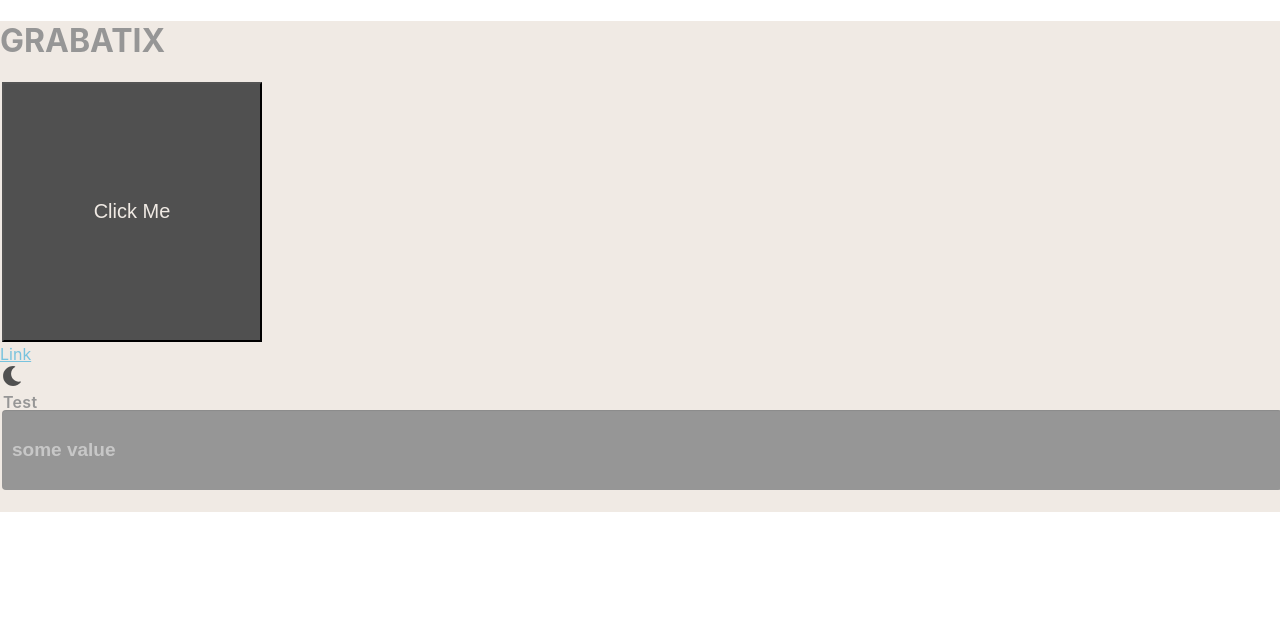
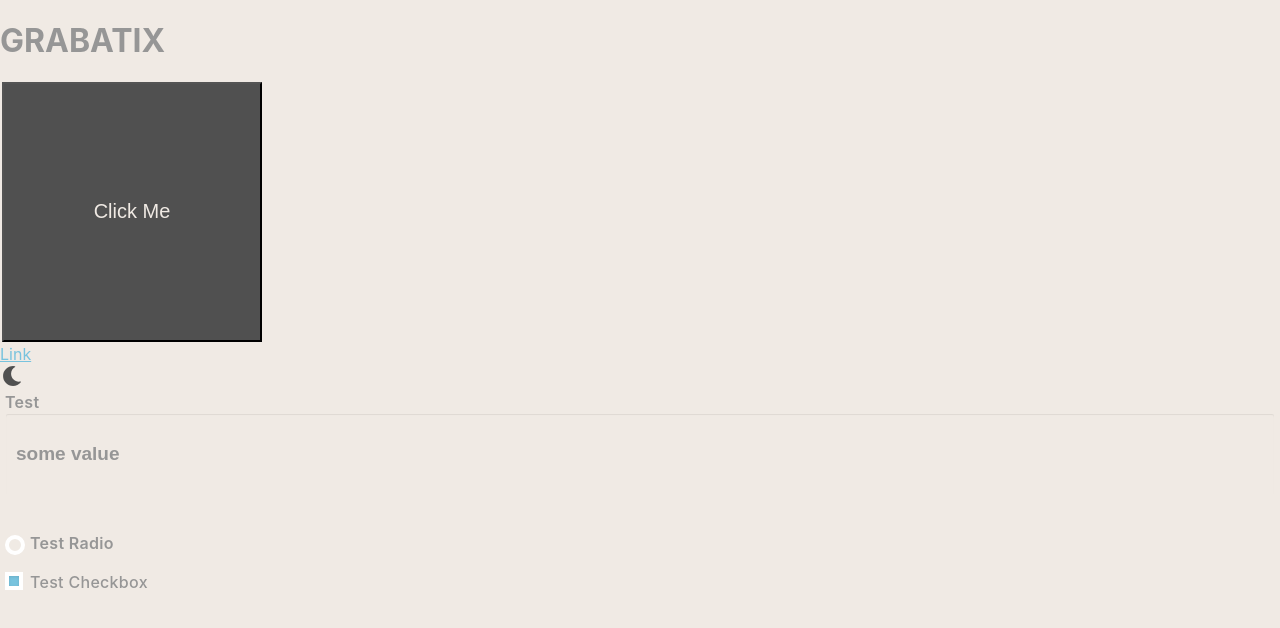
Before and after one commit to grabatix/grabatix, a React (Create React App) app in the folder grabatix-client/: page / in a window 1280 px wide. Shown: the top 628 px of the page. Built offline with nearby package versions, Linux system fonts and the light colour scheme.

Commit message:
added styles for additional form elements

```diff
--- a/grabatix-client/package.json
+++ b/grabatix-client/package.json
@@ -9,10 +9,10 @@
     "@testing-library/react": "^9.3.2",
     "@testing-library/user-event": "^7.1.2",
     "core-js": "^3.6.2",
-    "normalize.css": "^8.0.1",
     "qrcode.react": "^1.0.0",
     "raf": "^3.4.1",
     "react": "^16.12.0",
+    "react-app-polyfill": "^1.0.5",
     "react-aria-live": "^2.0.5",
     "react-dom": "^16.12.0",
     "react-icons": "^3.8.0",
--- a/grabatix-client/src/App.js
+++ b/grabatix-client/src/App.js
@@ -34,11 +34,33 @@ function App() {
         >
           {theme === "dark" ? <FaSun /> : <FaMoon />}
         </div>
-        <div style={{display: 'flex'}}>
-        <div className="form-group">
-          <label htmlFor="test">Test</label>
-          <input type="text" name="test" placeholder="some value" defaultValue="" disabled/>
+        <div style={{display: 'flex', flexDirection: 'row'}}>
+          <div className="form-group">
+            <label htmlFor="test">Test</label>
+            <input type="text" name="test" placeholder="some value" defaultValue=""/>
+          </div>
         </div>
+        <div className="radio-group">
+          <input
+            name={`test-radio`}
+            id={`test-radio`}
+            type="radio"
+            checked={false}
+            onChange={()=>{}}
+            className=""
+          />
+          <label htmlFor={`test-radio`}>{`Test Radio`}</label>
+        </div>
+        <div className="checkbox-group">
+          <input
+            type="checkbox"
+            id={'checkbox-test'}
+            name={'checkbox-test'}
+            checked={true}
+            onChange={()=>{}}
+            className=""
+          />
+			    <label htmlFor={'checkbox-test'}>{`Test Checkbox`}</label>
         </div>
       </div>
     </div>
--- a/grabatix-client/src/index.css
+++ b/grabatix-client/src/index.css
@@ -1,3 +1,19 @@
+@import-normalize; /* bring in normalize.css styles */
+/* rest of app styles */
+* {
+  box-sizing: border-box;
+}
+
+*:focus {
+  outline-offset: 2px;
+  outline: 2px solid var(--hoverAccent);
+}
+
+html {
+  width: 100vw;
+  min-height: 100vh;
+}
+
 body {
   margin: 0;
   font-family: -apple-system, BlinkMacSystemFont, 'Segoe UI', 'Roboto', 'Oxygen',
@@ -6,6 +22,7 @@ body {
   -webkit-font-smoothing: antialiased;
   -moz-osx-font-smoothing: grayscale;
   transition: color 250ms ease-in-out, background-color 250ms ease-in-out;
+  background-color: var(--bg);
 }
 
 code {
@@ -29,6 +46,8 @@ div.site-content.secondary {
   color: var(--colorSecondary);
 }
 
+/** THEME VARIABLES **/
+
 body.light {
   --bg: #f0eae4;
   --bgDark: #505050;
@@ -42,7 +61,7 @@ body.light {
   --btnBorderColor: #f0eae4;
   --inputBackgroundColor: #f0eae4;
   --inputBorderColor: #fff;
-  --inputBorderRadius: 4px;
+  --inputBorderRadius: 2px;
   --inputBorderWidth: 5px;
   --inputColor: #505050;
   --inputHoverBorderColor: #fff;
@@ -83,20 +102,20 @@ body.dark {
   --btnHoverColor: #333;
   --btnHoverBgColor: #80a2af;
   --btnBorderColor: #eeeae6;
-  --inputBackgroundColor: #eeeae6;
+  --inputBackgroundColor: #d0d0d0;
   --inputBorderColor: #eee;
-  --inputBorderRadius: 4px;
+  --inputBorderRadius: 2px;
   --inputBorderWidth: 5px;
-  --inputColor: #d0d0d0;
+  --inputColor: #1e1e1e;
   --inputHoverBorderColor: #999;
   --inputHoverBorderWidth: 5px;
   --inputHoverBoxShadow: inset 1px 1px rgba(255, 255, 255, 0.0375),
     0 0 8px #919191;
-  --inputHoverBackgroundColor: #1e1e1e;
+  --inputHoverBackgroundColor: #eeeae6;
   --inputErrorColor: #925e68;
   --inputErrorBorderWidth: 5px;
-  --inputPlaceholderColor: #747474;
-  --labelColor: #747474;
+  --inputPlaceholderColor: #333;
+  --labelColor: #d0d0d0;
   --labelFontWeight: 600;
   --labelOpacity: 1;
   --labelTextTransform: none;
@@ -112,6 +131,8 @@ body.dark {
   --red: #ba9d97;
   --green: #97b490;
 }
+
+/*** END THEME VARIABLES ***/
 
 h1,
 h2,
@@ -131,6 +152,8 @@ a:hover {
   color: var(--hoverAccent);
 }
 
+/*** BUTTONS ***/
+
 button {
   cursor: pointer;
   display: flex;
@@ -149,11 +172,7 @@ button {
   height:20px;
   font-size:20px;
   margin: 2px;
-}
-
-button:focus, a:focus, .dark-switcher:focus, input:focus, select:focus, textarea:focus {
-  outline-offset: 2px;
-  outline: 2px solid var(--hoverAccent);
+  cursor: pointer;
 }
 
 button.secondary, button.disabled {
@@ -200,11 +219,14 @@ button.box.light.selected, button.box.dark.selected, button:hover, button:active
   background: var(--btnBgColor);
   color: var(--btnColor);
 }
+/*** END BUTTONS ***/
 
+/*** FORM GROUP ***/
 .form-group {
   position: relative;
   margin-bottom: 20px;
   margin-top: 20px;
+  padding: 4px;
   flex: 1 1 auto;
   width: 0;
   box-sizing: border-box;
@@ -258,7 +280,7 @@ label {
   position: absolute;
   opacity: var(--labelOpacity);
   bottom: calc(100% - 4px);
-  left: 3px;
+  left: 5px;
   transition: opacity 150ms ease-in-out;
   text-transform: var(--labelTextTransform);
 }
@@ -276,7 +298,7 @@ textarea {
   font-weight: 600;
   height: 80px;
   display: block;
-  width: 100%;
+  width: calc(100% - 4px);
   margin:2px;
   padding: 0 10px;
   line-height: 80px !important;
@@ -390,3 +412,187 @@ input.validated, select.validated, textarea.validated{
     width: 100%;
   }
 }
+
+/*** END FORM GROUP ***/
+
+/*** CUSTOM RADIO BUTTONS ***/
+div.radio-group {
+  display: flex;
+  flex-direction: row;
+  align-items: center;
+  box-sizing: border-box;
+  padding: 4px 5px;
+  height: 48px;
+  position: relative;
+}
+input[type="radio"] {
+  box-sizing: border-box;
+  position: absolute;
+  opacity: 0;
+  height: auto;
+  margin: 0;
+  -ms-filter: "progid:DXImageTransform.Microsoft.Alpha(Opacity=0)";
+}
+input[type="radio"] + label {
+  box-sizing: border-box;
+  font-size: 16px;
+  font-weight: 600;
+  bottom: unset;
+  left: unset;
+}
+input[type="radio"] + label.Visa,
+input[type="radio"] + label.MasterCard,
+input[type="radio"] + label.AmericanExpress,
+input[type="radio"] + label.Discover {
+  box-sizing: border-box;
+  font-size: 40px;
+  font-weight: 600;
+  display: flex;
+  align-items: center;
+}
+input[type="radio"] + label.Visa {
+  color: #172274;
+}
+input[type="radio"] + label.MasterCard {
+  color: #ea001b;
+}
+input[type="radio"] + label.AmericanExpress {
+  color: #2e78bf;
+}
+input[type="radio"] + label.Discover {
+  color: #f58220;
+}
+input[type="radio"] + label:before {
+  content: "";
+  background: transparent;
+  box-sizing: border-box;
+  border-radius: 100%;
+  border: 4px solid var(--inputBorderColor);
+  display: inline-block;
+  width: 20px;
+  height: 20px;
+  position: relative;
+  margin-right: 5px;
+  vertical-align: middle;
+  cursor: pointer;
+  text-align: center;
+  transition: all 200ms ease;
+}
+input[type="radio"]:checked + label:before {
+  background-color: var(--bgAccent);
+  box-sizing: border-box;
+}
+input[type="radio"]:hover + label:before {
+  outline: none;
+  border-color: var(--labelColor);
+  box-sizing: border-box;
+}
+input[type="radio"]:focus + label {
+  outline-offset: 2px;
+  outline: 2px solid var(--hoverAccent);
+}
+input[type="radio"]:disabled + label {
+  color: var(--lightGrey);
+}
+input[type="radio"]:disabled + label:before {
+  border-color: var(--lightGrey);
+  box-sizing: border-box;
+}
+input[type="radio"].error + label, input[type="radio"]:invalid + label {
+  color: var(--inputErrorColor);
+}
+input[type="radio"].error + label:before, input[type="radio"]:invalid + label:before {
+  border-color: var(--inputErrorColor);
+}
+input[type="radio"].validated + label {
+  color: var(--green);
+}
+input[type="radio"].validated + label:before {
+  border-color: var(--green);
+}
+input[type="radio"] + label:empty:before {
+  margin-right: 0;
+  box-sizing: border-box;
+}
+
+/*** END CUSTOM RADIO BUTTONS ***/
+
+/*** CUSTOM CHECKBOXES ***/
+
+div.checkbox-group {
+  flex: 1 1 auto;
+  position: relative;
+  display: flex;
+  align-items: center;
+  padding: 4px 0;
+}
+input[type="checkbox"]:not(:checked),
+input[type="checkbox"]:checked {
+  position: absolute;
+  left: -9999px;
+}
+input[type="checkbox"]:not(:checked) + label,
+input[type="checkbox"]:checked + label {
+  position: relative;
+  padding: 0;
+  margin: 0;
+  padding-left: 25px;
+  cursor: pointer;
+  box-sizing: border-box;
+  font-size: 16px;
+  font-weight: 500;
+  margin-bottom: 0;
+}
+input[type="checkbox"]:not(:checked) + label:before,
+input[type="checkbox"]:checked + label:before {
+  content: "";
+  position: absolute;
+  left: 0;
+  top: 0;
+  width: 18px;
+  height: 18px;
+  border: 4px solid var(--inputBorderColor);
+  background: transparent;
+  border-radius: 0;
+  box-shadow: inset 0 1px 3px rgba(0, 0, 0, 0.1);
+  box-sizing: border-box;
+  line-height: unset;
+}
+input[type="checkbox"]:checked + label:before {
+  background: var(--bgAccent);
+}
+
+input[type="checkbox"]:disabled:not(:checked) + label:before,
+input[type="checkbox"]:disabled:checked + label:before {
+  -webkit-box-shadow: none;
+  box-shadow: none;
+  box-sizing: border-box;
+  border-color: var(--lightGrey);
+}
+
+input[type="checkbox"]:disabled + label {
+  box-sizing: border-box;
+  color: var(--lightGrey);
+}
+input[type="checkbox"]:focus + label {
+  outline-offset: 2px;
+  outline: 2px solid var(--hoverAccent);
+  box-sizing: border-box;
+}
+input[type="checkbox"] + label:hover:before {
+  border-color: var(--labelColor);
+  box-sizing: border-box;
+}
+input[type="checkbox"]:invalid + label, input[type="checkbox"].error + label {
+  color: var(--inputErrorColor);
+}
+input[type="checkbox"]:invalid + label:before, input[type="checkbox"].error + label:before {
+  border-color: var(--inputErrorColor);
+}
+input[type="checkbox"].validated + label {
+  color: var(--green);
+}
+input[type="checkbox"].validated + label:before{
+  border-color: var(--green);
+}
+/*** END CUSTOM CHECKBOXES ***/
--- a/grabatix-client/src/index.js
+++ b/grabatix-client/src/index.js
@@ -1,3 +1,6 @@
+import 'react-app-polyfill/ie11';
+import 'react-app-polyfill/stable';
+import "./vendors"
 import React from "react"
 import ReactDOM from "react-dom"
 import "./index.css"
--- /dev/null
+++ b/grabatix-client/src/vendors.js
@@ -0,0 +1,6 @@
+import('react')
+import('react-dom')
+import('@sentry/browser')
+import("react-aria-live")
+import("whatwg-fetch")
+import("prop-types")
```
Also changed, not shown: grabatix-client/.babelrc (deleted).
